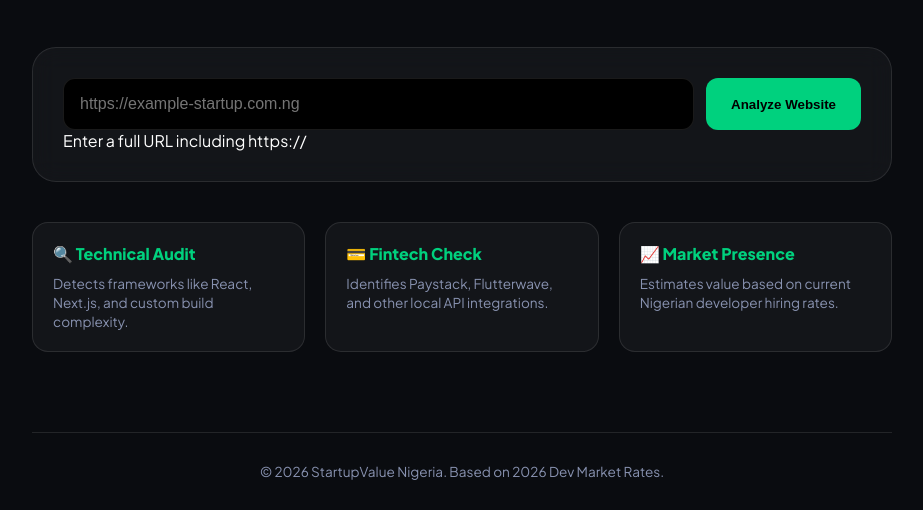
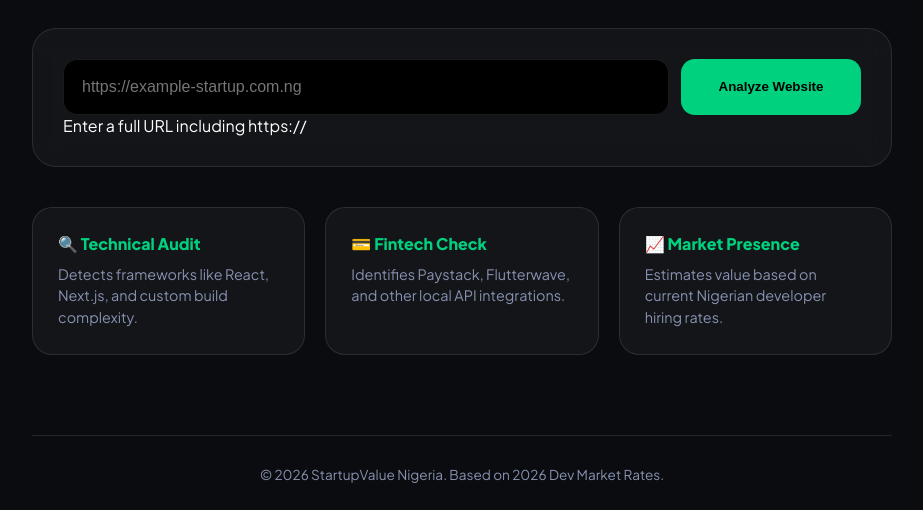
Before and after one commit to ezekielreu6-bit/Startup-value, a plain HTML site: page index.html in a window 1280 px wide. Shown: the part 310-820 px from the top of the page, without its empty margins (178-1101 px from the left). Drawn offline with nearby package versions, Linux system fonts and the light colour scheme.

Commit message:
Update style.css

```diff
--- a/style.css
+++ b/style.css
@@ -8,85 +8,51 @@
 }
 
 * { box-sizing: border-box; margin: 0; padding: 0; }
+html, body { height: 100%; background-color: var(--bg); font-family: 'Plus Jakarta Sans', sans-serif; color: white; overflow-x: hidden; }
 
-html, body {
-    height: 100%;
-    background-color: var(--bg);
-    font-family: 'Plus Jakarta Sans', sans-serif;
-    color: white;
-}
+.container { display: flex; flex-direction: column; min-height: 100vh; max-width: 900px; margin: 0 auto; padding: 0 20px; }
+.content-wrapper { flex: 1 0 auto; padding: 40px 0; }
 
 
-.container {
-    display: flex;
-    flex-direction: column;
-    min-height: 100vh;
-    max-width: 900px;
-    margin: 0 auto;
-    padding: 0 20px;
-}
+footer { flex-shrink: 0; padding: 30px 0; text-align: center; border-top: 1px solid var(--border); color: var(--text-muted); font-size: 0.85rem; }
 
-.content-wrapper {
-    flex: 1 0 auto;
-    padding: 40px 0;
-}
+nav { display: flex; justify-content: space-between; align-items: center; margin-bottom: 50px; }
+.logo { font-size: 1.4rem; font-weight: 800; }
+.logo span { color: var(--primary); }
+.badge { background: var(--primary-dark); font-size: 10px; padding: 4px 10px; border-radius: 100px; }
+.hero { text-align: center; margin-bottom: 50px; }
+.hero h1 { font-size: clamp(2.2rem, 6vw, 3.8rem); line-height: 1.1; margin-bottom: 15px; }
+.gradient-text { background: linear-gradient(90deg, #fff, var(--primary)); -webkit-background-clip: text; -webkit-text-fill-color: transparent; }
 
-footer {
-    flex-shrink: 0;
-    padding: 30px 0;
-    text-align: center;
-    border-top: 1px solid var(--border);
-    color: var(--text-muted);
-    font-size: 0.85rem;
-}
+.search-container { background: var(--card-bg); border: 1px solid var(--border); backdrop-filter: blur(12px); padding: 30px; border-radius: 24px; margin-bottom: 40px; }
+.input-group { display: flex; gap: 12px; }
+input { flex: 1; background: #000; border: 1px solid var(--border); padding: 18px; border-radius: 14px; color: white; font-size: 1rem; outline: none; }
+input:focus { border-color: var(--primary); }
+
+#mainBtn { background: var(--primary); color: #000; border: none; padding: 0 30px; border-radius: 14px; font-weight: 700; cursor: pointer; min-width: 180px; position: relative; }
+.mini-spinner { width: 18px; height: 18px; border: 3px solid rgba(0,0,0,0.1); border-top: 3px solid #000; border-radius: 50%; animation: spin 0.8s linear infinite; }
+@keyframes spin { to { transform: rotate(360deg); } }
 
 
-nav { display: flex; justify-content: space-between; align-items: center; margin-bottom: 50px; }
-.logo { font-size: 1.4rem; font-weight: 800; letter-spacing: -0.5px; }
-.logo span { color: var(--primary); }
-.badge { background: var(--primary-dark); font-size: 10px; padding: 4px 10px; border-radius: 100px; }
-
-.hero { text-align: center; margin-bottom: 50px; }
-.hero h1 { font-size: clamp(2rem, 5vw, 3.5rem); line-height: 1.1; margin-bottom: 15px; }
-.gradient-text { background: linear-gradient(90deg, #fff, var(--primary)); -webkit-background-clip: text; -webkit-text-fill-color: transparent; }
-.hero p { color: var(--text-muted); max-width: 500px; margin: 0 auto; line-height: 1.6; }
+.info-section { display: grid; grid-template-columns: repeat(auto-fit, minmax(240px, 1fr)); gap: 20px; margin-bottom: 40px; }
+.info-card { background: var(--card-bg); padding: 25px; border-radius: 20px; border: 1px solid var(--border); }
+.info-card h4 { color: var(--primary); margin-bottom: 10px; }
+.info-card p { font-size: 0.9rem; color: var(--text-muted); line-height: 1.5; }
 
 
-.search-container {
-    background: var(--card-bg);
-    border: 1px solid var(--border);
-    backdrop-filter: blur(12px);
-    padding: 30px;
-    border-radius: 24px;
-    margin-bottom: 40px;
-}
-.input-group { display: flex; gap: 12px; }
-input {
-    flex: 1; background: #000; border: 1px solid var(--border);
-    padding: 16px; border-radius: 12px; color: white; font-size: 1rem;
-}
-input:focus { outline: 2px solid var(--primary); border-color: transparent; }
-#mainBtn {
-    background: var(--primary); color: #000; border: none;
-    padding: 0 25px; border-radius: 12px; font-weight: 700; cursor: pointer;
-}
+#captureArea { background: #0d1117; padding: 40px; border-radius: 24px; border: 2px solid var(--primary); text-align: center; position: relative; margin-bottom: 20px; }
+.cert-label { text-transform: uppercase; letter-spacing: 2px; color: var(--text-muted); font-size: 0.75rem; }
+#totalValue { font-size: 4rem; color: var(--primary); margin: 10px 0; }
+#targetUrlDisplay { color: var(--text-muted); font-size: 0.9rem; margin-bottom: 20px; }
+.stats-grid { display: grid; grid-template-columns: 1fr 1fr; gap: 20px; border-top: 1px solid var(--border); padding-top: 20px; }
+.breakdown-preview { margin-top: 20px; text-align: left; background: rgba(255,255,255,0.03); padding: 15px; border-radius: 12px; }
+.breakdown-preview li { list-style: none; font-size: 0.85rem; color: #ccc; padding: 4px 0; }
+.watermark { margin-top: 20px; font-size: 0.6rem; opacity: 0.4; text-transform: uppercase; }
 
 
-.info-section { display: grid; grid-template-columns: repeat(auto-fit, minmax(200px, 1fr)); gap: 20px; margin-bottom: 40px; }
-.info-card { background: var(--card-bg); padding: 20px; border-radius: 16px; border: 1px solid var(--border); }
-.info-card h4 { margin-bottom: 10px; color: var(--primary); }
-.info-card p { font-size: 0.85rem; color: var(--text-muted); line-height: 1.4; }
+.actions { display: flex; gap: 15px; }
+.btn-secondary, .btn-share { flex: 1; padding: 15px; border-radius: 12px; border: 1px solid var(--border); background: var(--card-bg); color: white; cursor: pointer; font-weight: 600; }
+.btn-share { background: white; color: black; border: none; }
 
-.hidden { display: none; }
-.background-glow {
-    position: fixed; top: 0; left: 50%; transform: translate(-50%, -50%);
-    width: 600px; height: 600px; background: radial-gradient(circle, rgba(0,209,126,0.1) 0%, transparent 70%);
-    z-index: -1; pointer-events: none;
-}
-
-
-#resultCard {
-    background: linear-gradient(145deg, rgba(0,209,126,0.1), rgba(0,0,0,0));
-    border: 1px solid var(--primary); border-radius: 24px; padding: 40px; text-align: center;
-}
-#totalValue { font-size: 3.5rem; color: var(--primary); margin: 10px 0; }
+.hidden { display: none !important; }
+.background-glow { position: fixed; top: 0; left: 50%; transform: translate(-50%, -50%); width: 600px; height: 600px; background: radial-gradient(circle, rgba(0,209,126,0.1) 0%, transparent 70%); z-index: -1; pointer-events: none; }
```
